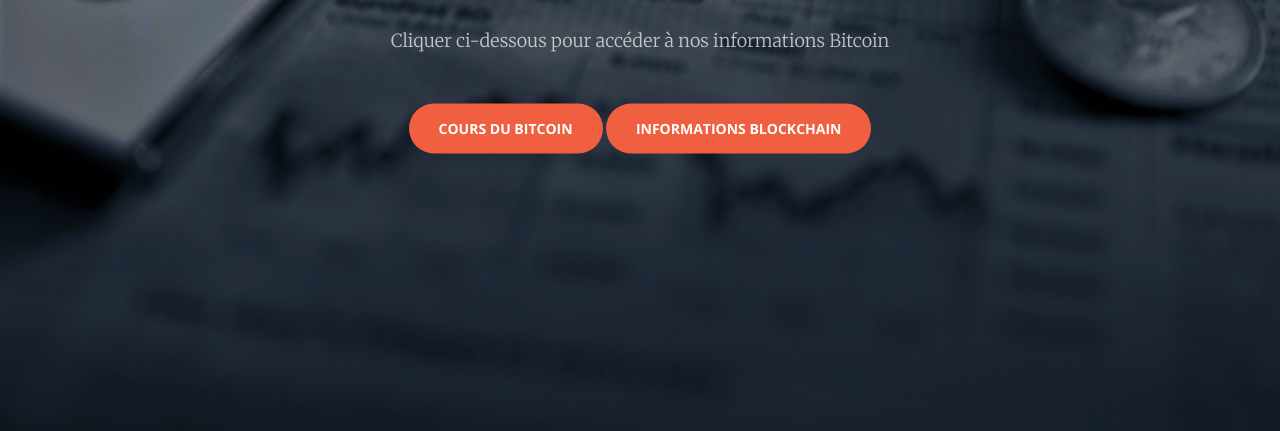
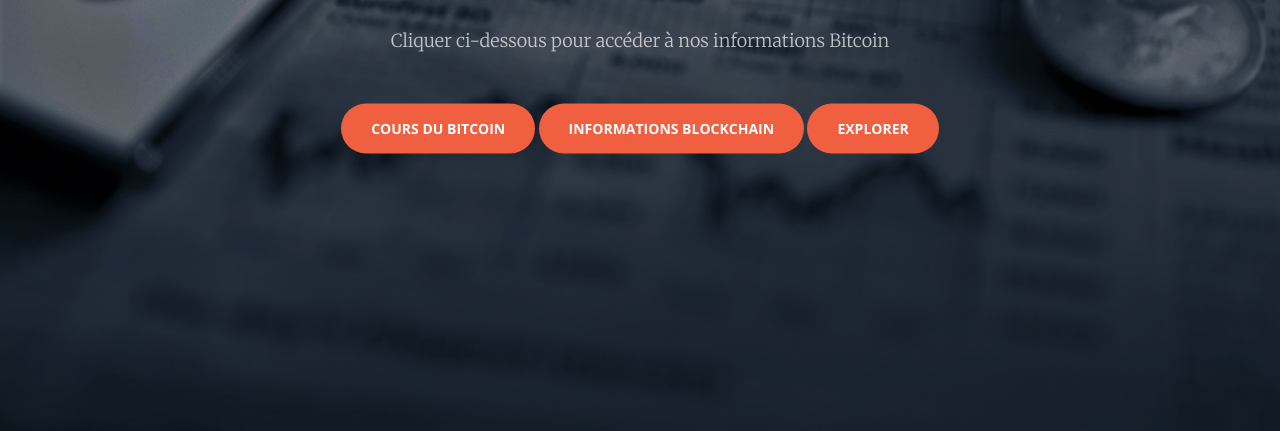
Before and after one commit to ClementMcl/ClementMcl.github.io, a plain HTML site: page index.html in a window 1280 px wide. Shown: the part 369-800 px from the top of the page. Drawn offline with nearby package versions, Linux system fonts and the light colour scheme.

Commit message:
Update index.html

```diff
--- a/index.html
+++ b/index.html
@@ -62,6 +62,7 @@
 
                 <a href="Bitcoin" class="btn btn-primary btn-xl page-scroll" ">Cours du Bitcoin</a>
                 <a href="Blocs" class="btn btn-primary btn-xl page-scroll" ">Informations Blockchain</a>
+                <a href="Explorer" class="btn btn-primary btn-xl page-scroll" ">Explorer</a>
 
 
 
```
